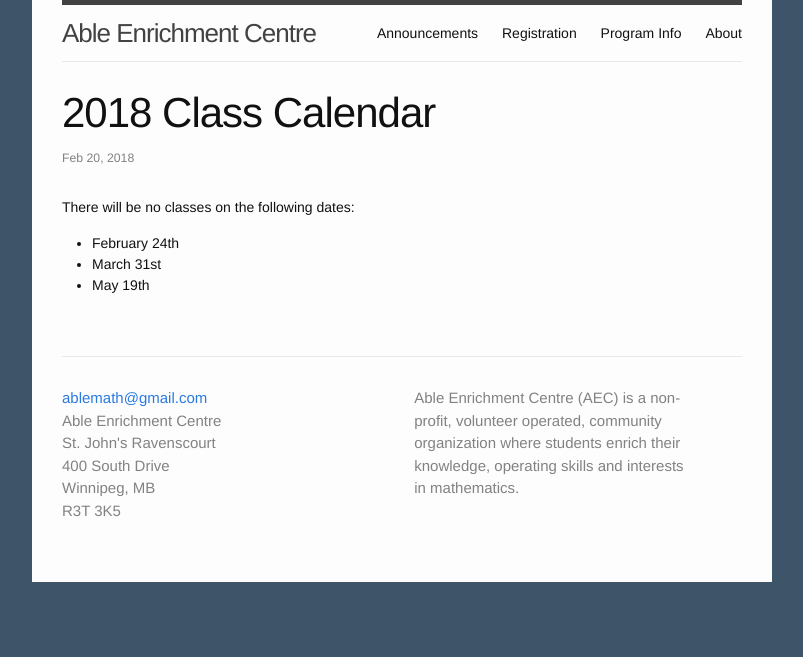
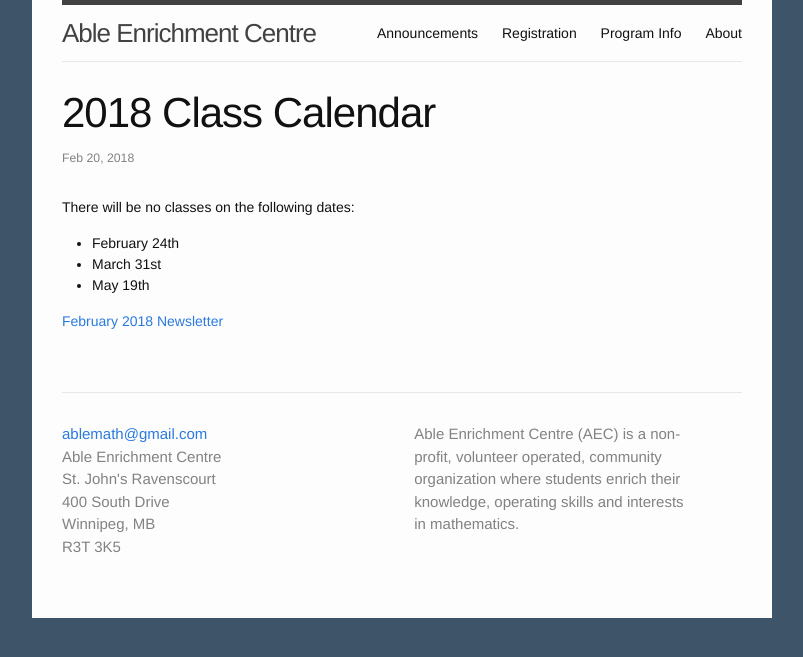
Before and after one commit to ablemath/ablemath, a Jekyll site: the page built from _posts/2018-02-20-class-cancellations.markdown, in a window 1280 px wide. Shown: the top 657 px of the page, without its empty margins (238-1041 px from the left). Built offline with Jekyll 4.4.1, drawn with Linux system fonts in a browser that asks for light colours.

Commit message:
Add newsletter link to 2018-02-20 announcement

```diff
--- a/_posts/2018-02-20-class-cancellations.markdown
+++ b/_posts/2018-02-20-class-cancellations.markdown
@@ -6,6 +6,9 @@ categories: Notices
 ---
 
 There will be no classes on the following dates:
+
 * February 24th
 * March 31st
 * May 19th
+
+[February 2018 Newsletter](/docs/newsletters/newsletter_180217.pdf)
```
